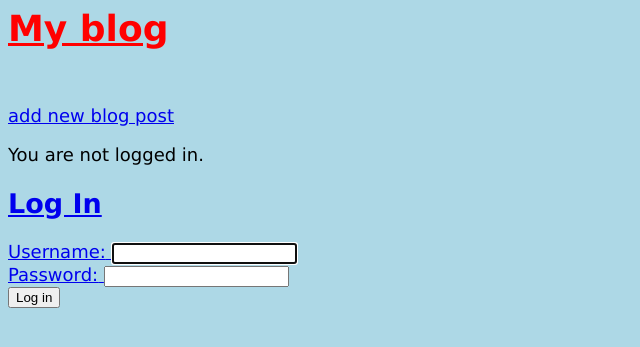
After one commit to scottreeves14/blog, a Django app: page /accounts/login/ in a window 1280 px wide. The commit adds this page. Shown: the top 347 px of the page, without its empty margins (0-640 px from the left). Run offline with Django 5.2, Linux system fonts and the light colour scheme.

Commit message:
Added in login authentication feature

```diff
--- a/blog/templates/base.html
+++ b/blog/templates/base.html
@@ -17,6 +17,18 @@
  		<a href="{% url 'post_new' %}">add new blog post</a>
 	</div>
      </header>
+
+     {% if user.is_authenticated %}
+     <p>Hi {{ user.username }}!</p>
+     <form action="{% url 'logout' %}" method="post">
+	     {% csrf_token %}
+	     <button type="submit">Log Out</button>
+     </form>
+     {% else %}
+     <p>You are not logged in.</p>
+     <a href="{% url 'login' %}"Log in</a>
+     {% endif %}
+
     {% block content %}
     {% endblock content %}
  </div>
--- /dev/null
+++ b/blog/templates/registration/login.html
@@ -0,0 +1,10 @@
+<!-- templates/registration/login.html -->
+{% extends "base.html" %}
+
+{% block content %}
+<h2>Log In</h2>
+<form method="post">{% csrf_token %}
+	{{ form }}
+	<button type="submit">Log in</button>
+</form>
+{% endblock content %}
--- a/django_project/settings.py
+++ b/django_project/settings.py
@@ -123,3 +123,7 @@ STATICFILES_DIRS = [ BASE_DIR / "static"]
 # https://docs.djangoproject.com/en/5.1/ref/settings/#default-auto-field
 
 DEFAULT_AUTO_FIELD = "django.db.models.BigAutoField"
+
+# Login redirect
+LOGIN_REDIRECT_URL = "home"
+LOGOUT_REDIRECT_URL = "home"
--- a/django_project/urls.py
+++ b/django_project/urls.py
@@ -20,5 +20,6 @@ from django.urls import path, include
 
 urlpatterns = [
     path("admin/", admin.site.urls),
+    path("accounts/", include("django.contrib.auth.urls")),
     path("", include("blog.urls"))
 ]
```
